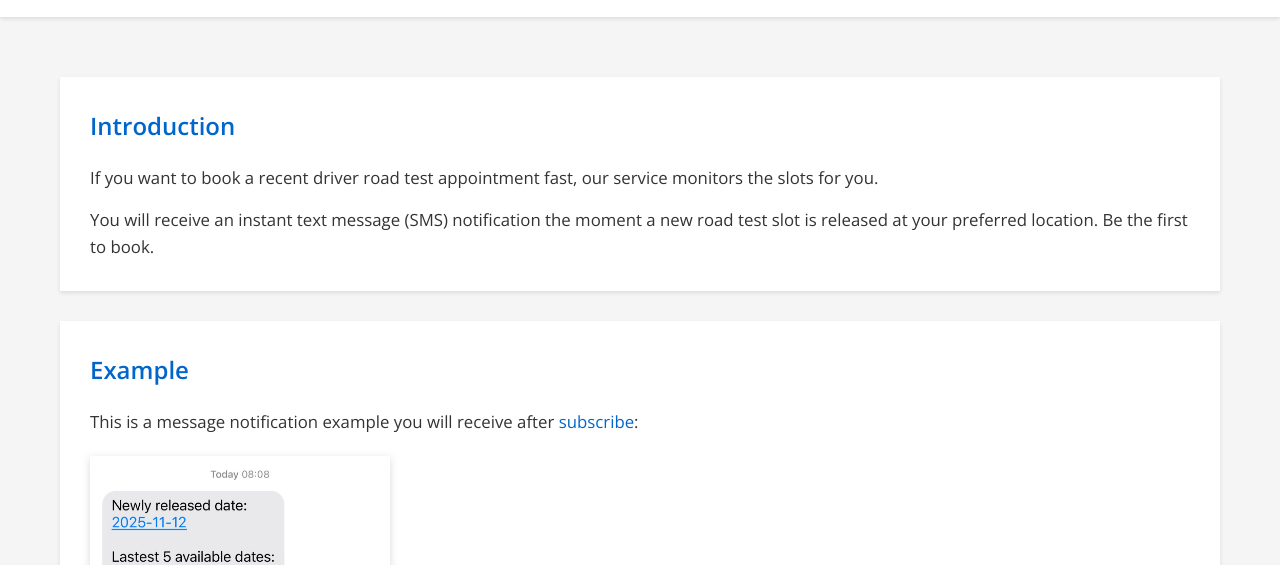
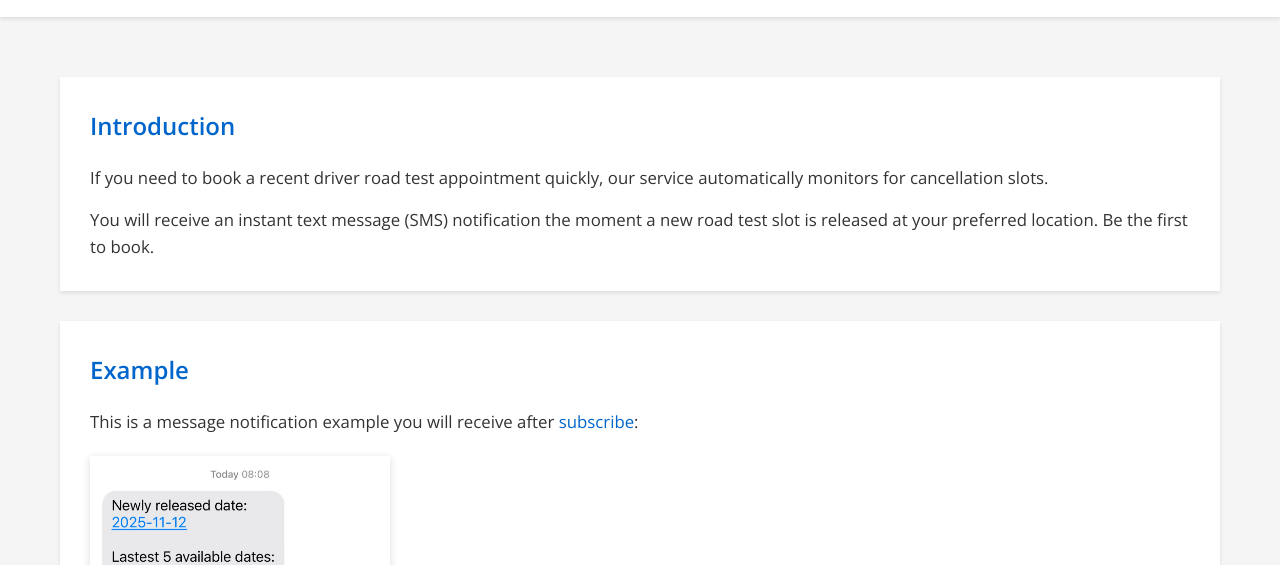
Before and after one commit to wa008/roadtestnotify, a plain HTML site: page index.html in a window 1280 px wide. Shown: the part 228-793 px from the top of the page. Drawn offline with nearby package versions, Linux system fonts and the light colour scheme; a script that the page names is missing.

Commit message:
update index

```diff
--- a/index.html
+++ b/index.html
@@ -153,7 +153,7 @@
     <div class="container">
         <div class="content-section">
             <h2>Introduction</h2>
-            <p style="margin-bottom: 15px; color: #333; font-size: 1.05em;">If you want to book a recent driver road test appointment fast, our service monitors the slots for you.</p>
+            <p style="margin-bottom: 15px; color: #333; font-size: 1.05em;">If you need to book a recent driver road test appointment quickly, our service automatically monitors for cancellation slots.</p>
             <p style="color: #333; font-size: 1.05em;">You will receive an instant text message (SMS) notification the moment a new road test slot is released at your preferred location. Be the first to book.</p>
         </div>
 
```
